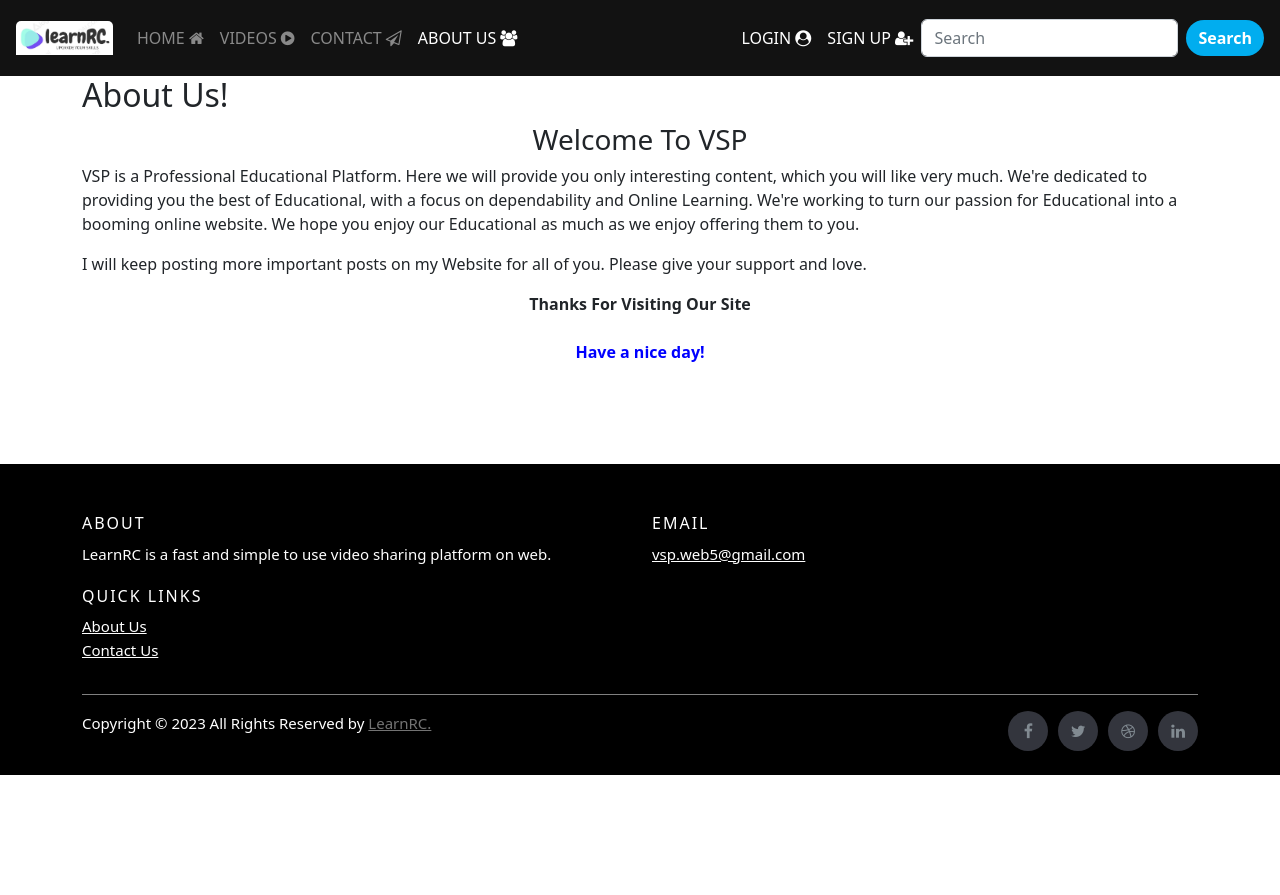
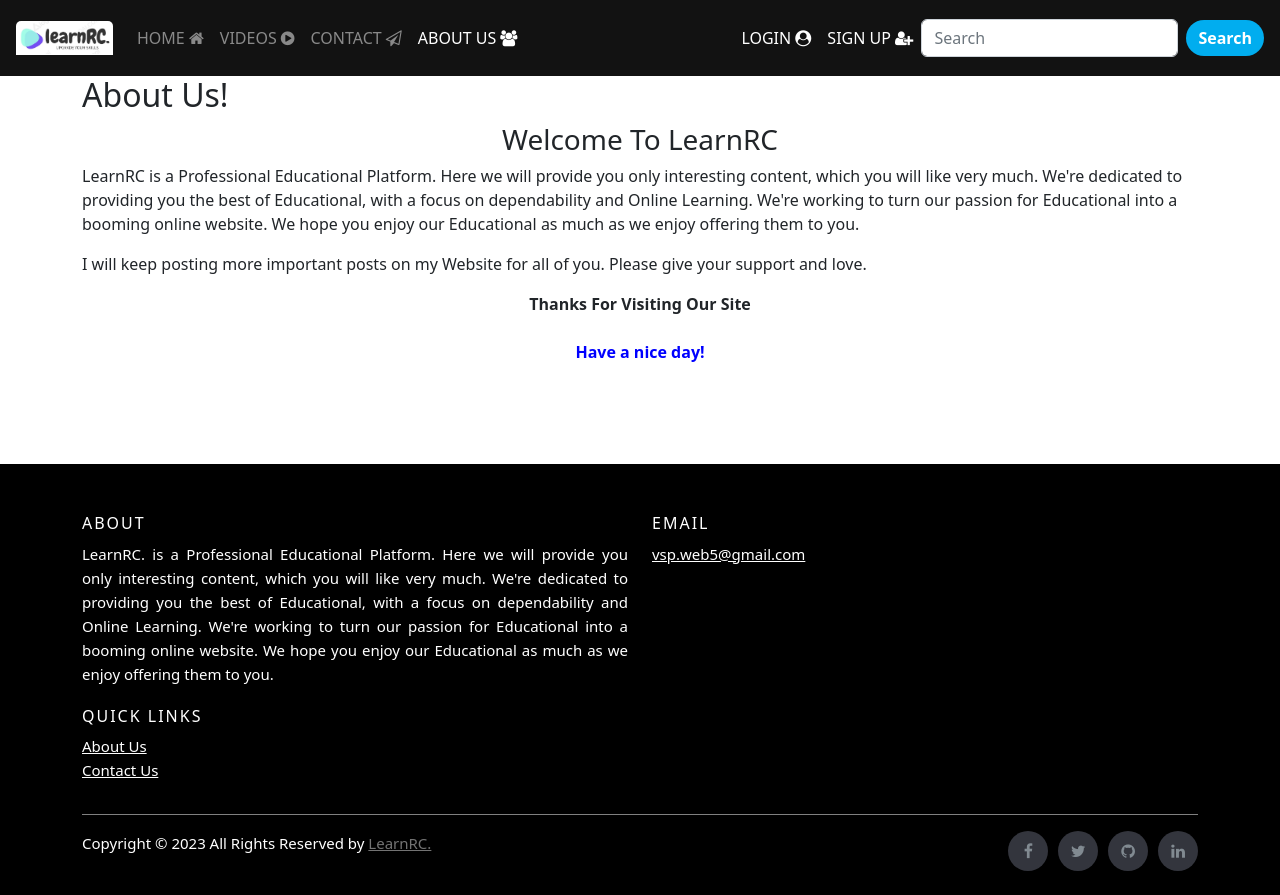
Before and after one commit to Vspweb5/VSP, a Flask app: page /about in a window 1280 px wide. Before the commit the page ends 775 px from the top, so only its background shows below. Run offline with Flask 2, Linux system fonts and the light colour scheme; some libraries are stand-ins or nearby versions; some web fonts are replaced.

Commit message:
16-12-2022

```diff
--- a/static/css/base.css
+++ b/static/css/base.css
@@ -443,7 +443,7 @@ video {
 }
 
 .social-icons a.dribbble:hover {
-    background-color: #ea4c89
+    background-color: #737373
 }
 
 @media (max-width:767px) {
--- a/templates/about.html
+++ b/templates/about.html
@@ -17,9 +17,10 @@ VSP | About Us
 {% block body %}
 
 <h2>About Us!</h2>
-<h3 style="text-align: center;">Welcome To <span id="W_Name1">VSP</span></h3>
+<h3 style="text-align: center;">Welcome To <span id="W_Name1">LearnRC</span></h3>
 <p>
-    <span id="W_Name2">VSP</span> is a Professional <span id="W_Type1">Educational</span> Platform. Here we will provide
+    <span id="W_Name2">LearnRC</span> is a Professional <span id="W_Type1">Educational</span> Platform. Here we will
+    provide
     you only interesting content, which you will like very much. We're dedicated to providing you the best of <span
         id="W_Type2">Educational</span>, with a focus on dependability and <span id="W_Spec">Online Learning</span>.
     We're working to turn our passion for <span id="W_Type3">Educational</span> into a booming <a
--- a/templates/base.html
+++ b/templates/base.html
@@ -108,7 +108,17 @@
                 <div class="col-sm-12 col-md-6">
                     <h6>About</h6>
                     <p class="text-justify">
-                        LearnRC is a fast and simple to use video sharing platform on web.
+                        LearnRC. is a Professional Educational Platform.&nbsp;Here we will provide you only interesting
+                        content,&nbsp;which you will like very much.&nbsp;We're dedicated to providing you the best of
+                        Educational,&nbsp;with a focus on dependability and Online Learning.&nbsp;We're working to turn
+                        our
+                        passion for Educational into a booming online website.&nbsp;We hope you enjoy our Educational as
+                        much
+                        as we enjoy offering them to you.
+                        <!-- <br /><br />
+                        We will keep posting more important posts on my Website for all of you.&nbsp;Please give your
+                        support
+                        and love. -->
                     </p>
                 </div>
 
@@ -144,7 +154,9 @@
                     <ul class="social-icons">
                         <li><a class="facebook" href="#"><i class="fa fa-facebook"></i></a></li>
                         <li><a class="twitter" href="#"><i class="fa fa-twitter"></i></a></li>
-                        <li><a class="dribbble" href="#"><i class="fa fa-dribbble"></i></a></li>
+                        <li><a class="dribbble" target="_blank" href="https://github.com/Vspweb5/VSP"><i
+                                    class="fa fa-github"></i></a>
+                        </li>
                         <li><a class="linkedin" href="#"><i class="fa fa-linkedin"></i></a></li>
                     </ul>
                 </div>
```
